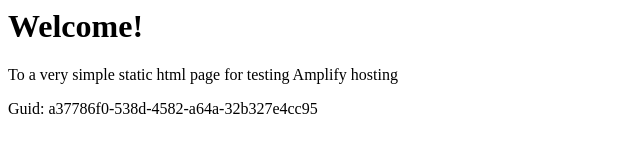
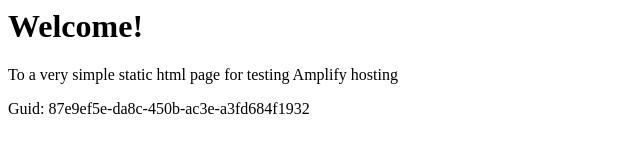
Before and after one commit to aws-aemilia-gru/Github-PR-Commit-Integration-Test-DoNotTouch-GitHubWebhookPushCanaryTest-v1-prod-sa-east-1, a website: page src/index.html in a window 1280 px wide. Shown: the full height of the page, 0-640 px from the left. Drawn offline with Linux system fonts and the light colour scheme.

Commit message:
commit from integ tests

```diff
--- a/src/index.html
+++ b/src/index.html
@@ -12,6 +12,6 @@
 <body>
     <h1>Welcome!</h1>
     <p>To a very simple static html page for testing Amplify hosting</p>
-    <p>Guid: a37786f0-538d-4582-a64a-32b327e4cc95</p></body>
+    <p>Guid: 87e9ef5e-da8c-450b-ac3e-a3fd684f1932</p></body>
 
 </html>
```
